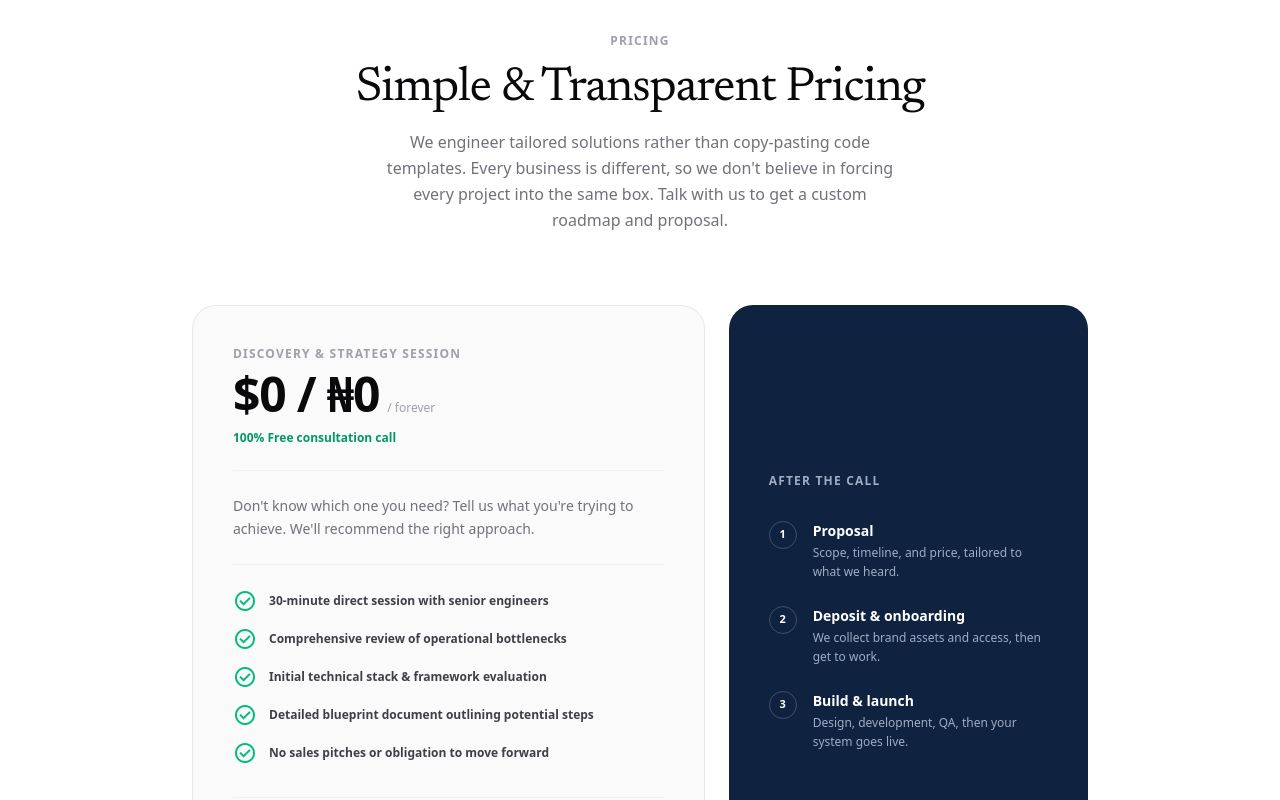
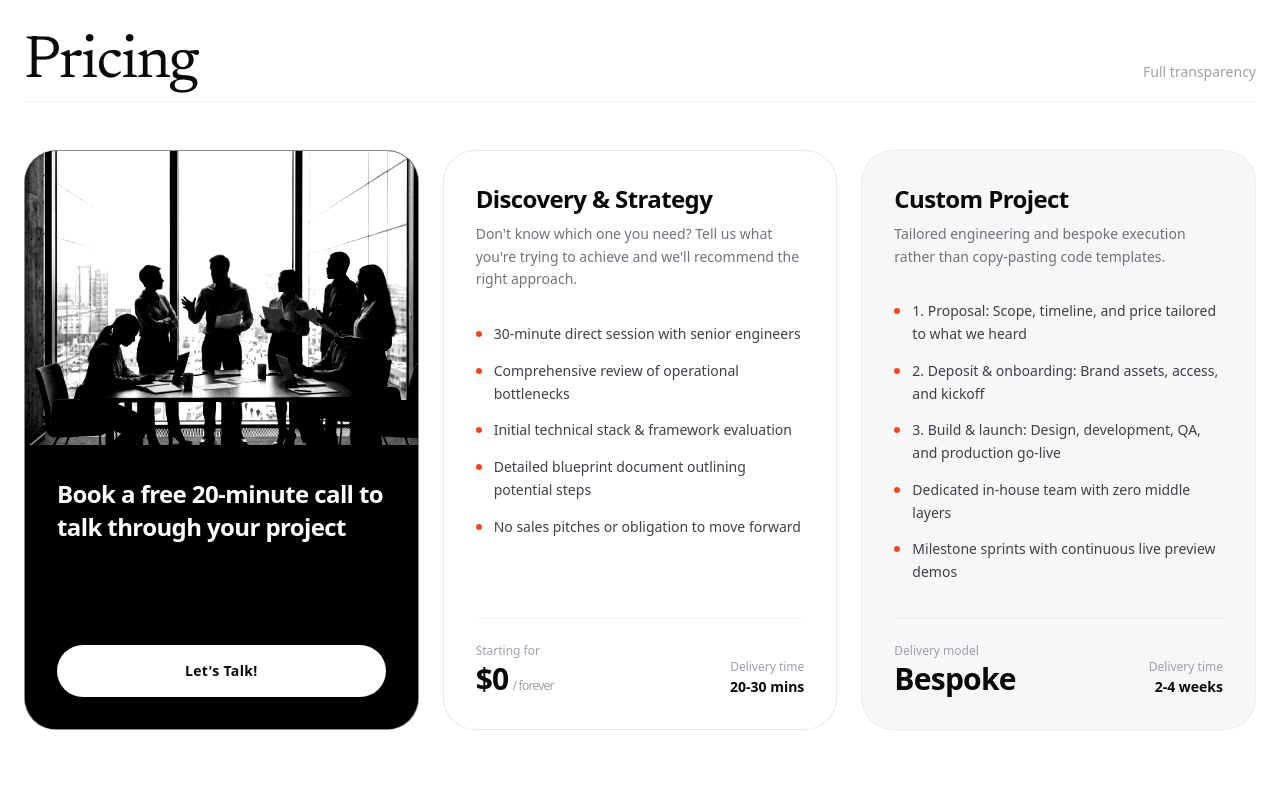
Before and after one commit to the-buildershub-hq/buildershuq, a Next.js app: page / in a window 1280 px wide. Shown: the part 6400-7200 px from the top of the page. Built offline with nearby package versions, Linux system fonts and the light colour scheme.

Commit message:
Restyle pricing section to match 3-column reference layout

```diff
--- a/app/page.tsx
+++ b/app/page.tsx
@@ -961,103 +961,136 @@ export default function Home() {
       >
         <div className="max-w-7xl mx-auto w-full px-6 flex flex-col gap-12">
 
-          {/* Header Title Block */}
-          <div className="flex flex-col items-center text-center gap-4">
-            <span className="text-xs font-bold tracking-widest text-zinc-400 uppercase">
-              Pricing
+          {/* Header Title Block matching screenshot: Left Title, Right "Full transparency" */}
+          <div className="flex flex-col sm:flex-row sm:items-baseline justify-between gap-4 pb-2 border-b border-zinc-100">
+            <div>
+              <h2 className="font-serif text-5xl md:text-6xl text-zinc-950 font-normal tracking-tight">
+                Pricing
+              </h2>
+            </div>
+            <span className="text-sm font-medium text-zinc-400">
+              Full transparency
             </span>
-            <h2 className="font-serif text-4xl md:text-5xl font-normal tracking-tight text-zinc-950">
-              Simple &amp; Transparent Pricing
-            </h2>
-            <p className="text-zinc-500 text-sm md:text-base max-w-lg leading-relaxed">
-              We engineer tailored solutions rather than copy-pasting code templates. Every business is different, so we don't believe in forcing every project into the same box. Talk with us to get a custom roadmap and proposal.
-            </p>
           </div>
 
-          {/* Pricing Card + What-Happens-Next Rail */}
-          <div className="max-w-4xl mx-auto w-full mt-6 grid grid-cols-1 md:grid-cols-12 gap-6">
-            {/* Consultation Pricing Card */}
-            <div className="md:col-span-7 bg-zinc-50 rounded-3xl border border-zinc-200/80 p-8 md:p-10 flex flex-col gap-8 justify-between hover:border-brand-navy/30 transition-all duration-300">
+          {/* 3-Card Grid matching screenshot */}
+          <div className="grid grid-cols-1 md:grid-cols-2 lg:grid-cols-3 gap-6 items-stretch">
+
+            {/* Card 1: Team Photo + Black Call Box */}
+            <div className="rounded-[2rem] overflow-hidden bg-black flex flex-col justify-between border border-zinc-200/60 min-h-[580px]">
+              <div className="relative w-full aspect-[4/3] bg-zinc-900 overflow-hidden">
+                <Image
+                  src="/pricing-consultation.jpg"
+                  alt="Book a consultation call"
+                  fill
+                  className="object-cover object-center grayscale contrast-125"
+                  priority
+                />
+              </div>
+              <div className="p-7 sm:p-8 flex flex-col justify-between gap-6 flex-1 bg-black">
+                <p className="text-white text-xl sm:text-2xl font-semibold leading-snug tracking-tight">
+                  Book a free 20-minute call to talk through your project
+                </p>
+                <a
+                  href="https://cal.com/builders-hub/introduction"
+                  target="_blank"
+                  rel="noopener noreferrer"
+                  className="w-full inline-flex items-center justify-center py-4 px-6 rounded-full bg-white hover:bg-zinc-100 text-zinc-950 text-sm font-semibold tracking-wide transition-all shadow-sm hover:shadow-md"
+                >
+                  Let&apos;s Talk!
+                </a>
+              </div>
+            </div>
+
+            {/* Card 2: Single Project / Discovery & Strategy Session */}
+            <div className="bg-white rounded-[2rem] border border-zinc-200/80 p-8 flex flex-col justify-between min-h-[580px]">
               <div className="flex flex-col gap-6">
                 <div className="flex flex-col gap-2">
-                  <span className="text-xs font-bold tracking-widest text-zinc-400 uppercase">
-                    Discovery &amp; Strategy Session
-                  </span>
-                  <div className="flex items-baseline gap-2">
-                    <span className="text-5xl font-extrabold tracking-tight text-zinc-950">
-                      $0 / ₦0
-                    </span>
-                    <span className="text-xs font-medium text-zinc-400">
-                      / forever
-                    </span>
-                  </div>
-                  <span className="text-xs font-bold text-emerald-600 mt-1">
-                    100% Free consultation call
-                  </span>
+                  <h3 className="text-2xl font-bold text-zinc-950 tracking-tight">
+                    Discovery &amp; Strategy
+                  </h3>
+                  <p className="text-zinc-500 text-sm leading-relaxed">
+                    Don&apos;t know which one you need? Tell us what you&apos;re trying to achieve and we&apos;ll recommend the right approach.
+                  </p>
                 </div>
 
-                <p className="text-zinc-500 text-sm leading-relaxed border-t border-zinc-200/40 pt-6">
-                  Don't know which one you need? Tell us what you're trying to achieve. We'll recommend the right approach.
-                </p>
-
-                {/* Consultation Features List */}
-                <div className="flex flex-col gap-3.5 border-t border-zinc-200/40 pt-6">
+                <div className="flex flex-col gap-3.5 pt-2">
                   {[
                     "30-minute direct session with senior engineers",
                     "Comprehensive review of operational bottlenecks",
                     "Initial technical stack & framework evaluation",
                     "Detailed blueprint document outlining potential steps",
-                    "No sales pitches or obligation to move forward"
+                    "No sales pitches or obligation to move forward",
                   ].map((feature, idx) => (
-                    <div key={idx} className="flex items-center gap-3">
-                      <Icon name="check_circle" className="text-emerald-500 text-base" />
-                      <span className="text-xs font-bold text-zinc-700">{feature}</span>
+                    <div key={idx} className="flex items-start gap-3">
+                      <span className="w-1.5 h-1.5 rounded-full bg-[#F04623] shrink-0 mt-2" />
+                      <span className="text-xs sm:text-sm text-zinc-700 leading-relaxed font-medium">
+                        {feature}
+                      </span>
                     </div>
                   ))}
                 </div>
               </div>
 
-              {/* CTA Button */}
-              <div className="pt-6 border-t border-zinc-200/40">
-                <a
-                  href="https://cal.com/builders-hub/introduction"
-                  target="_blank"
-                  rel="noopener noreferrer"
-                  className="inline-flex w-full items-center justify-center gap-2 px-6 py-4 rounded-full bg-brand-navy hover:bg-brand-navy-hover text-white text-sm font-semibold tracking-wide cursor-pointer transition-all group"
-                >
-                  Schedule a Call
-                  <Icon
-                    name="arrow_outward"
-                    className="text-base transition-transform duration-200 group-hover:translate-x-0.5 group-hover:-translate-y-0.5"
-                    weight={600}
-                  />
-                </a>
+              <div className="border-t border-zinc-100 pt-6 mt-8 flex items-end justify-between">
+                <div className="flex flex-col gap-0.5">
+                  <span className="text-xs text-zinc-400 font-medium">Starting for</span>
+                  <div className="text-3xl font-extrabold text-zinc-950 tracking-tight flex items-baseline gap-1">
+                    $0
+                    <span className="text-xs font-normal text-zinc-400">/ forever</span>
+                  </div>
+                </div>
+                <div className="flex flex-col items-end gap-0.5">
+                  <span className="text-xs text-zinc-400 font-medium">Delivery time</span>
+                  <span className="text-sm font-bold text-zinc-950">20-30 mins</span>
+                </div>
               </div>
             </div>
 
-            {/* What happens after the call */}
-            <div className="md:col-span-5 bg-brand-navy rounded-3xl p-8 md:p-10 flex flex-col gap-8 justify-center">
-              <span className="text-xs font-bold tracking-widest text-brand-100/70 uppercase">
-                After the call
-              </span>
+            {/* Card 3: After the Call / Custom Engineering */}
+            <div className="bg-zinc-100/70 rounded-[2rem] border border-zinc-200/60 p-8 flex flex-col justify-between min-h-[580px]">
               <div className="flex flex-col gap-6">
-                {[
-                  { step: "1", title: "Proposal", desc: "Scope, timeline, and price, tailored to what we heard." },
-                  { step: "2", title: "Deposit & onboarding", desc: "We collect brand assets and access, then get to work." },
-                  { step: "3", title: "Build & launch", desc: "Design, development, QA, then your system goes live." },
-                ].map((item, idx) => (
-                  <div key={idx} className="flex items-start gap-4">
-                    <span className="w-7 h-7 rounded-full border border-white/20 text-white text-[11px] font-bold flex items-center justify-center shrink-0">
-                      {item.step}
-                    </span>
-                    <div className="flex flex-col gap-0.5">
-                      <span className="text-sm font-bold text-white">{item.title}</span>
-                      <span className="text-xs text-brand-100/70 leading-relaxed">{item.desc}</span>
+                <div className="flex flex-col gap-2">
+                  <h3 className="text-2xl font-bold text-zinc-950 tracking-tight">
+                    Custom Project
+                  </h3>
+                  <p className="text-zinc-500 text-sm leading-relaxed">
+                    Tailored engineering and bespoke execution rather than copy-pasting code templates.
+                  </p>
+                </div>
+
+                <div className="flex flex-col gap-3.5 pt-2">
+                  {[
+                    "1. Proposal: Scope, timeline, and price tailored to what we heard",
+                    "2. Deposit & onboarding: Brand assets, access, and kickoff",
+                    "3. Build & launch: Design, development, QA, and production go-live",
+                    "Dedicated in-house team with zero middle layers",
+                    "Milestone sprints with continuous live preview demos",
+                  ].map((step, idx) => (
+                    <div key={idx} className="flex items-start gap-3">
+                      <span className="w-1.5 h-1.5 rounded-full bg-[#F04623] shrink-0 mt-2" />
+                      <span className="text-xs sm:text-sm text-zinc-700 leading-relaxed font-medium">
+                        {step}
+                      </span>
                     </div>
-                  </div>
-                ))}
+                  ))}
+                </div>
+              </div>
+
+              <div className="border-t border-zinc-200/60 pt-6 mt-8 flex items-end justify-between">
+                <div className="flex flex-col gap-0.5">
+                  <span className="text-xs text-zinc-400 font-medium">Delivery model</span>
+                  <span className="text-3xl font-extrabold text-zinc-950 tracking-tight">
+                    Bespoke
+                  </span>
+                </div>
+                <div className="flex flex-col items-end gap-0.5">
+                  <span className="text-xs text-zinc-400 font-medium">Delivery time</span>
+                  <span className="text-sm font-bold text-zinc-950">2-4 weeks</span>
+                </div>
               </div>
             </div>
+
           </div>
 
         </div>
```
Also changed, not shown: public/pricing-consultation.jpg (added).
